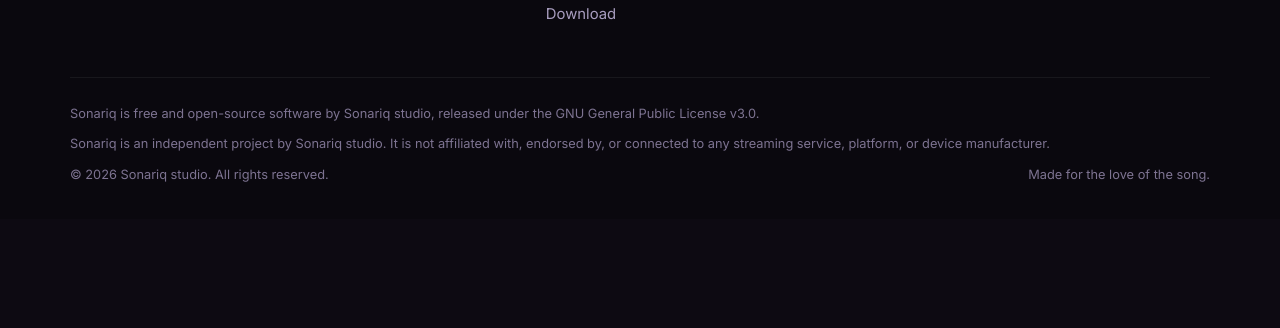
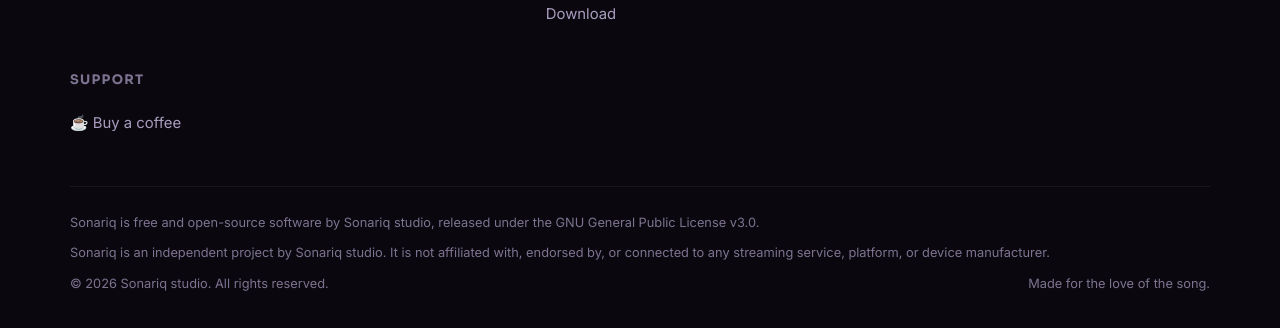
Before and after one commit to sonariq-source/sonariq-site, a plain HTML site: page index.html in a window 1280 px wide. Shown: the part 4587-4915 px from the top of the page. Before the commit the page ends 4806 px from the top, so only its background shows below. Drawn offline with Linux system fonts and the light colour scheme.

Commit message:
Add Ko-fi support link

```diff
--- a/index.html
+++ b/index.html
@@ -263,6 +263,10 @@
         <a href="https://github.com/sonariq-source/Sonariq/releases/latest" target="_blank" rel="noopener">Releases</a>
         <a href="https://github.com/sonariq-source/Sonariq" target="_blank" rel="noopener">Source code</a>
       </div>
+      <div class="foot-links">
+        <h5>Support</h5>
+        <a href="https://ko-fi.com/sonariqstudio" target="_blank" rel="noopener">☕ Buy a coffee</a>
+      </div>
     </div>
     <div class="legal">
       <p>Sonariq is free and open-source software by Sonariq studio, released under the GNU General Public License v3.0.</p>
```
Also changed, not shown: 1 other file.
